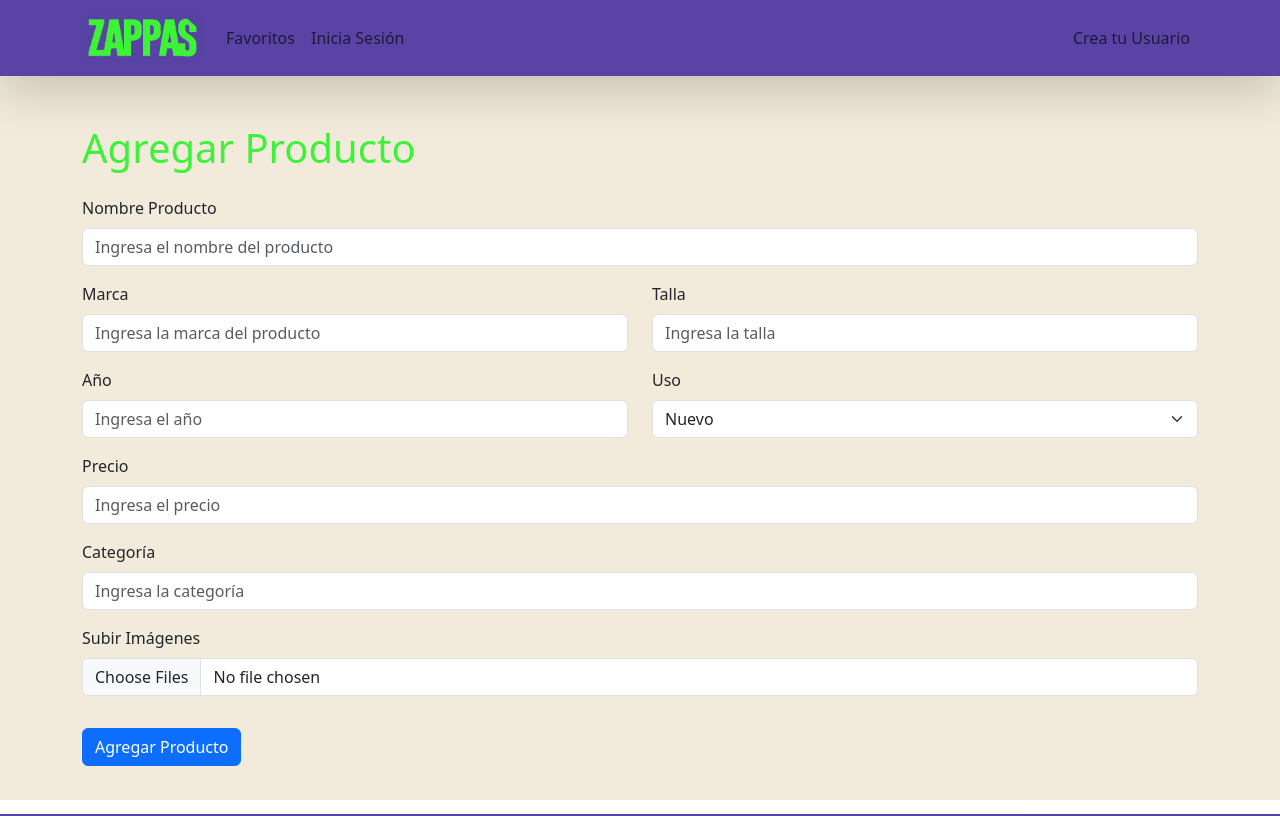
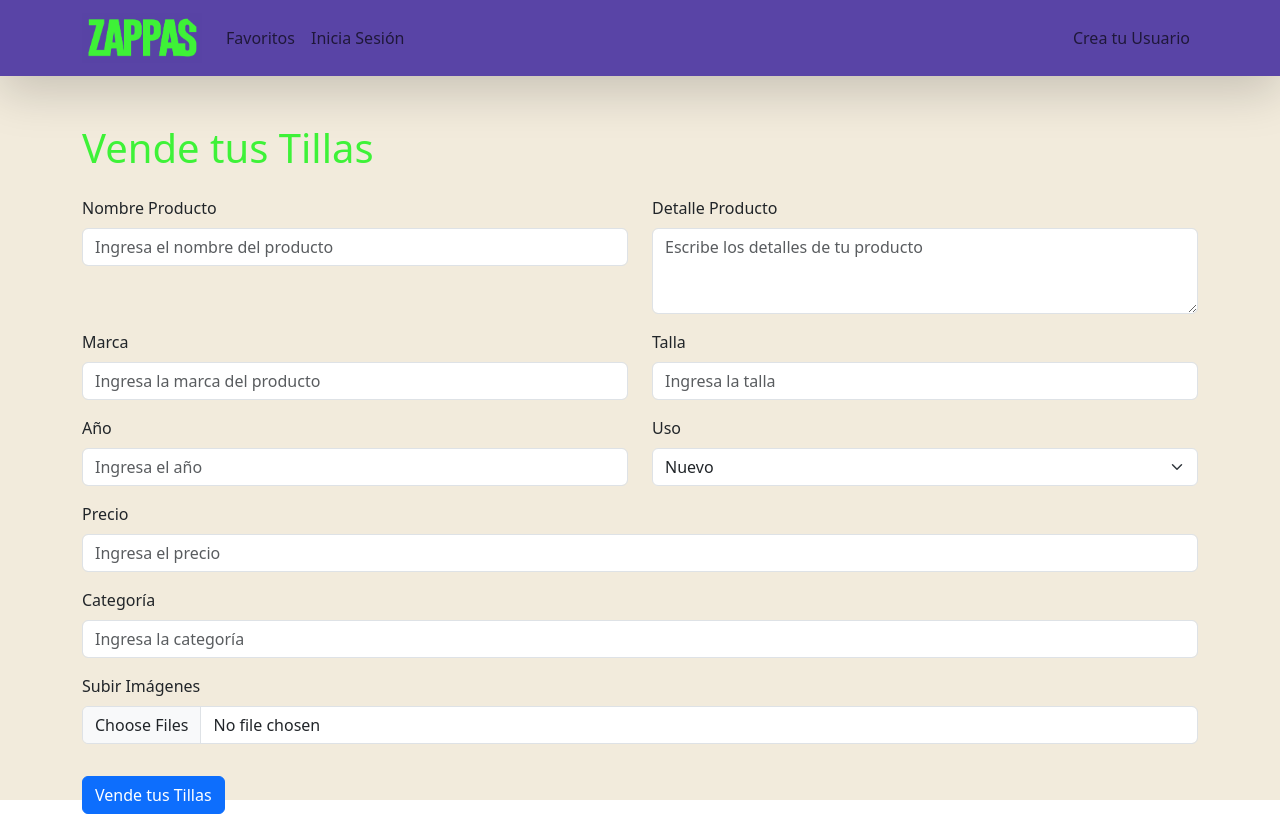
Before and after one commit to DICAVI86/ProyectoFinal_G60_Zappas, a React (Vite) app in the folder frontend/: page /crearproducto in a window 1280 px wide. Shown: the top 816 px of the page. Built offline with nearby package versions, Linux system fonts and the light colour scheme.

Commit message:
Se hicieron cambios en la vista para subir produictos nuevos

```diff
--- a/frontend/src/components/Navegador.jsx
+++ b/frontend/src/components/Navegador.jsx
@@ -41,6 +41,18 @@ function Navegador() {
             <Nav.Link as={Link} to="/favoritos" className="nav-link-hover">
               Favoritos
             </Nav.Link>
+
+            {/* Vender */}
+            {isLoggedIn && (
+              <Nav.Link
+                as={Link}
+                to="/crearproducto"
+                className="nav-link-hover"
+              >
+                Vende tus tillas
+              </Nav.Link>
+            )}
+
             {/* Carrito */}
             <Nav.Link
               as={Link}
--- a/frontend/src/views/CrearProducto.jsx
+++ b/frontend/src/views/CrearProducto.jsx
@@ -40,9 +40,10 @@ function CrearProducto() {
 
     return (
       <Container className="my-5">
-        <h1 className="mb-4">Agregar Producto</h1>
+        <h1 className="mb-4">Vende tus Tillas</h1>
         <Form onSubmit={handleSubmit}>
-          <Form.Group className="mb-3" controlId="productName">
+        <Row>
+          <Form.Group className="mb-3" controlId="productName" as={Col}>
             <Form.Label>Nombre Producto</Form.Label>
             <Form.Control
               type="text"
@@ -54,6 +55,20 @@ function CrearProducto() {
             />
           </Form.Group>
 
+          <Form.Group className="mb-3" controlId="productName" as={Col}>
+            <Form.Label>Detalle Producto</Form.Label>
+            <Form.Control
+              as="textarea"
+              rows={3}
+              type="text"
+              placeholder="Escribe los detalles de tu producto"
+              name="nombre"
+              value={productData.nombre}
+              onChange={handleInputChange}
+              required
+            />
+          </Form.Group>
+        </Row>
           <Row>
           <Form.Group className="mb-3" controlId="productBrand" as={Col}>
             <Form.Label>Marca</Form.Label>
@@ -149,7 +164,7 @@ function CrearProducto() {
           </Form.Group>
 
           <Button variant="primary" type="submit">
-            Agregar Producto
+            Vende tus Tillas
           </Button>
         </Form>
       </Container>
--- a/frontend/src/views/DetalleProducto.jsx
+++ b/frontend/src/views/DetalleProducto.jsx
@@ -64,7 +64,7 @@ function DetalleProducto() {
 
   return (
     <Container className="detalle-producto mt-4">
-      <h2 className="text-left">Detalle del Producto</h2>
+      <h2 className="text-left">Nombre Producto</h2>
       <Row className="mt-4">
         {/* Columna de la imagen */}
         <Col md={4}>
@@ -75,9 +75,9 @@ function DetalleProducto() {
 
         {/* Columna de detalles */}
         <Col md={4}>
-          <Card>
+          <Card style={{backgroundColor: '#F2EBDC', border: 'none'}}>
             <Card.Body>
-              <Card.Title>{product.name}</Card.Title>
+              <Card.Title style={{color: '#5944A6'}}>{product.name}</Card.Title>
               <Card.Text>
                 <strong>Condición:</strong> {product.condition}
               </Card.Text>
--- a/frontend/src/views/Perfil.jsx
+++ b/frontend/src/views/Perfil.jsx
@@ -1,5 +1,6 @@
 import React from "react";
 import { Container, Row, Col, Card, Button } from "react-bootstrap";
+import { Link } from "react-router-dom";
 
 function Perfil() {
   // Simulación de datos de productos del usuario
@@ -92,7 +93,11 @@ function Perfil() {
           >
             Editar Información
           </a>
-          <Button variant="primary" className="mt-3">
+          <Button
+            as={Link}
+            to="/crearproducto"
+            variant="primary"
+            className="mt-3">
             Agregar Producto
           </Button>
         </Col>
```
